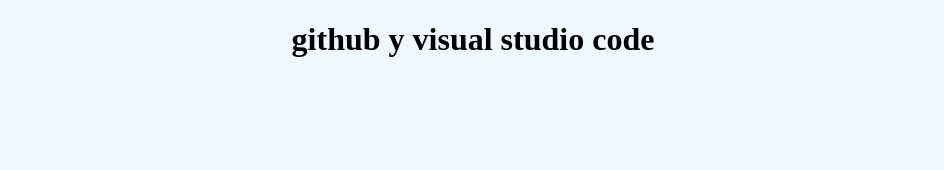
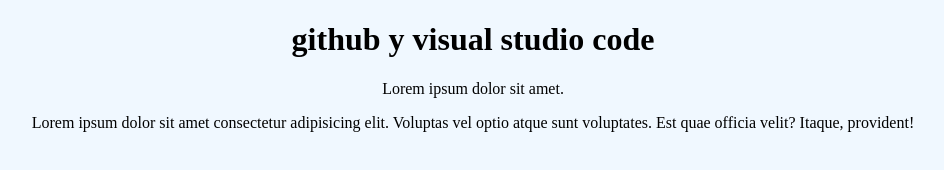
Before and after one commit to jordimaca/SitioPrueba.github.io, a plain HTML site: page index.html in a window 1280 px wide. Shown: the whole page, without its empty margins (167-1111 px from the left). Drawn offline with Linux system fonts and the light colour scheme.

Commit message:
agregados textos a index

```diff
--- a/index.html
+++ b/index.html
@@ -9,5 +9,7 @@
 </head>
 <body>
     <h1>github y visual studio code</h1>
+    <p>Lorem ipsum dolor sit amet.</p>
+    <p>Lorem ipsum dolor sit amet consectetur adipisicing elit. Voluptas vel optio atque sunt voluptates. Est quae officia velit? Itaque, provident!</p>
 </body>
 </html>
```
